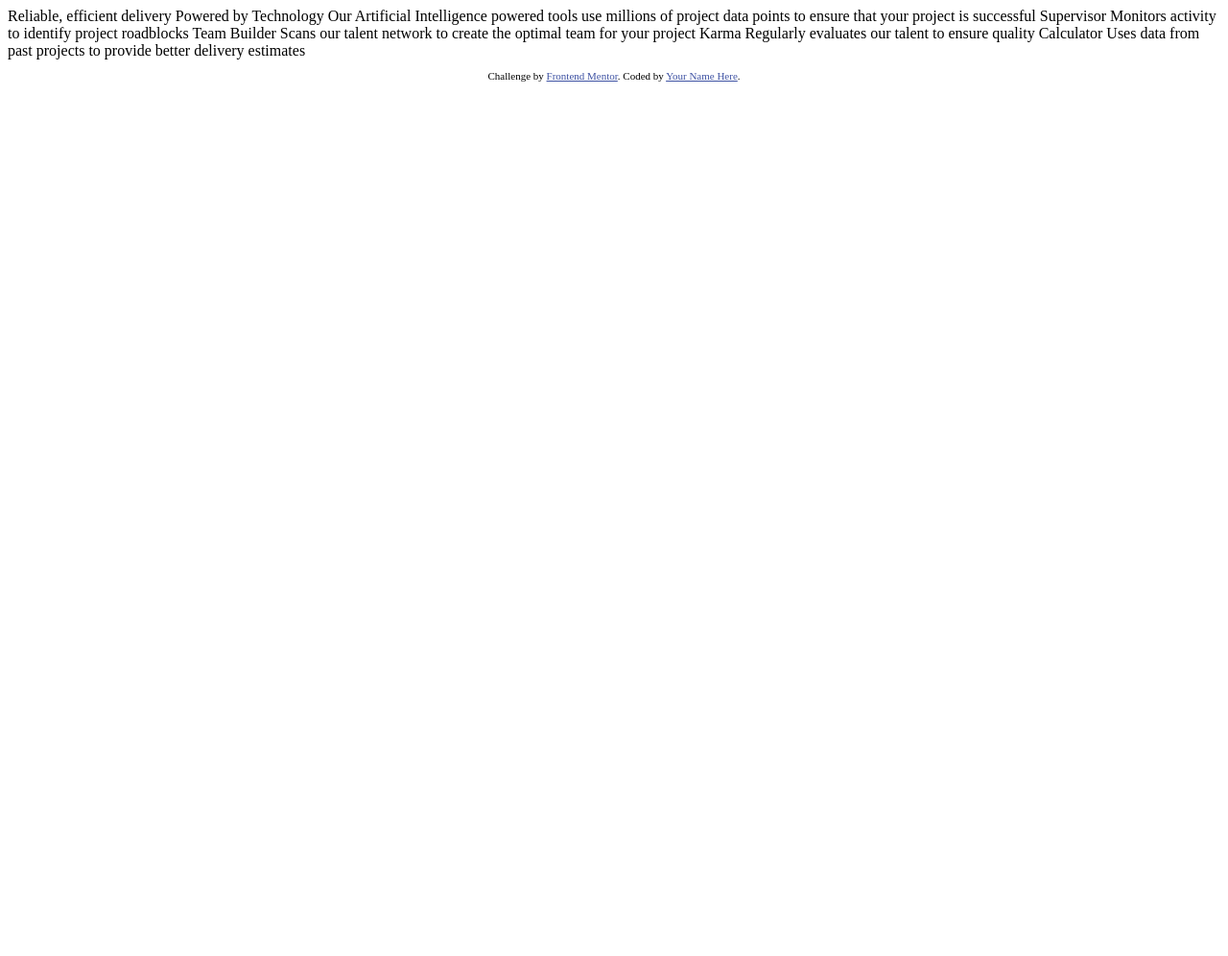
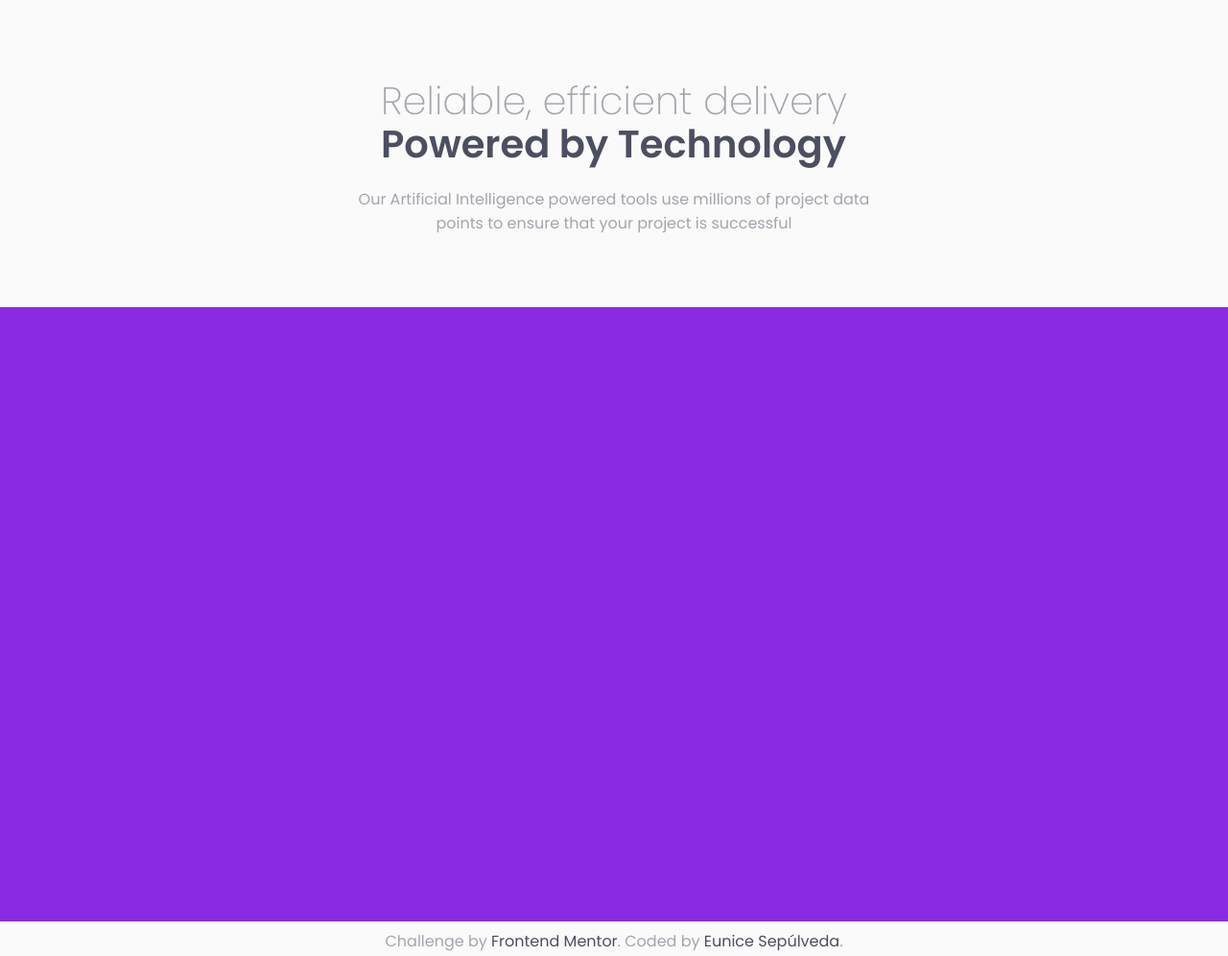
Before and after one commit to EuniceSp/Four-card-feature-section, a plain HTML site: page index.html in a window 1280 px wide. Shown: the whole page at 96% size. Before the commit the page ends 800 px from the top, so only its background shows below. Drawn offline with Linux system fonts and the light colour scheme.

Commit message:
Header and Footer

```diff
--- a/index.html
+++ b/index.html
@@ -1,45 +1,44 @@
 <!DOCTYPE html>
 <html lang="en">
+
 <head>
   <meta charset="UTF-8">
-  <meta name="viewport" content="width=device-width, initial-scale=1.0"> <!-- displays site properly based on user's device -->
+  <meta name="viewport" content="width=device-width, initial-scale=1.0">
+  <!-- displays site properly based on user's device -->
+  <link rel="icon" type="image/png" sizes="32x32" href="./images/favicon-32x32.png">
+  <title>Frontend Mentor | Four card feature section</title>
+  <link rel="stylesheet" href="style.css">
 
-  <link rel="icon" type="image/png" sizes="32x32" href="./images/favicon-32x32.png">
+</head>
 
-  <title>Frontend Mentor | Four card feature section</title>
-
-  <!-- Feel free to remove these styles or customise in your own stylesheet 👍 -->
-  <style>
-    .attribution { font-size: 11px; text-align: center; }
-    .attribution a { color: hsl(228, 45%, 44%); }
-  </style>
-</head>
 <body>
 
-  Reliable, efficient delivery
-  Powered by Technology
+  <header>
+    <div class="title">
+      <h1>
+        Reliable, efficient delivery
+      </h1>
+      <span>
+        Powered by Technology
+      </span>
+    </div>
+    <div class="description">
+      <p>
+        Our Artificial Intelligence powered tools use millions of project data points
+        to ensure that your project is successful
+      </p>
+    </div>
+  </header>
+  <main>
 
-  Our Artificial Intelligence powered tools use millions of project data points
-  to ensure that your project is successful
-
-  Supervisor
-  Monitors activity to identify project roadblocks
-
-  Team Builder
-  Scans our talent network to create the optimal team for your project
-
-  Karma
-  Regularly evaluates our talent to ensure quality
-
-  Calculator
-  Uses data from past projects to provide better delivery estimates
-
+  </main>
 
   <footer>
     <p class="attribution">
       Challenge by <a href="https://www.frontendmentor.io?ref=challenge" target="_blank">Frontend Mentor</a>.
-      Coded by <a href="#">Your Name Here</a>.
+      Coded by <a href="https://www.frontendmentor.io/profile/EuniceSp#">Eunice Sepúlveda</a>.
     </p>
   </footer>
 </body>
+
 </html>
--- /dev/null
+++ b/style.css
@@ -0,0 +1,74 @@
+@import url('https://fonts.googleapis.com/css2?family=Poppins:wght@200;400;600&display=swap');
+
+*{
+    margin: 0;
+    padding: 0;
+    box-sizing: border-box;
+}
+
+body{
+    font-family: 'Poppins', sans-serif;
+    width: 100%;
+    height: 100%;
+    background-color: hsl(0, 0%, 98%);
+}
+
+header{
+    width: 100vw;
+    height: 40vh;
+    display: flex;
+    flex-direction: column;
+    justify-content: center;
+    align-items: center;
+}
+
+.title{
+    display: flex;
+    flex-direction: column;
+    margin-bottom: 30px;
+}
+
+.title h1{
+    font-size: 40px;
+    font-weight: 200;
+    color: hsl(229, 6%, 66%);
+    height: 45px;
+}
+
+.title span{
+    font-size: 40px;
+    font-weight: 600;
+    color: hsl(234, 12%, 34%);
+    height: 45px;
+}
+
+.description{
+    width: 550px;
+}
+
+.description p{
+    text-align: center;
+    font-weight: 400;
+    color:hsl(229, 6%, 66%) ;
+}
+
+main{
+    background-color: blueviolet;
+    width: 100vw;
+    height: 80vh;
+}
+
+footer{
+    width: 100vw;
+    height: 5vh;
+    display: flex;
+    justify-content: center;
+    align-items: center;
+    color: hsl(229, 6%, 66%);
+    font-weight: 400;
+}
+
+a{
+    color: hsl(234, 12%, 34%);
+    text-decoration: none;
+}
```
